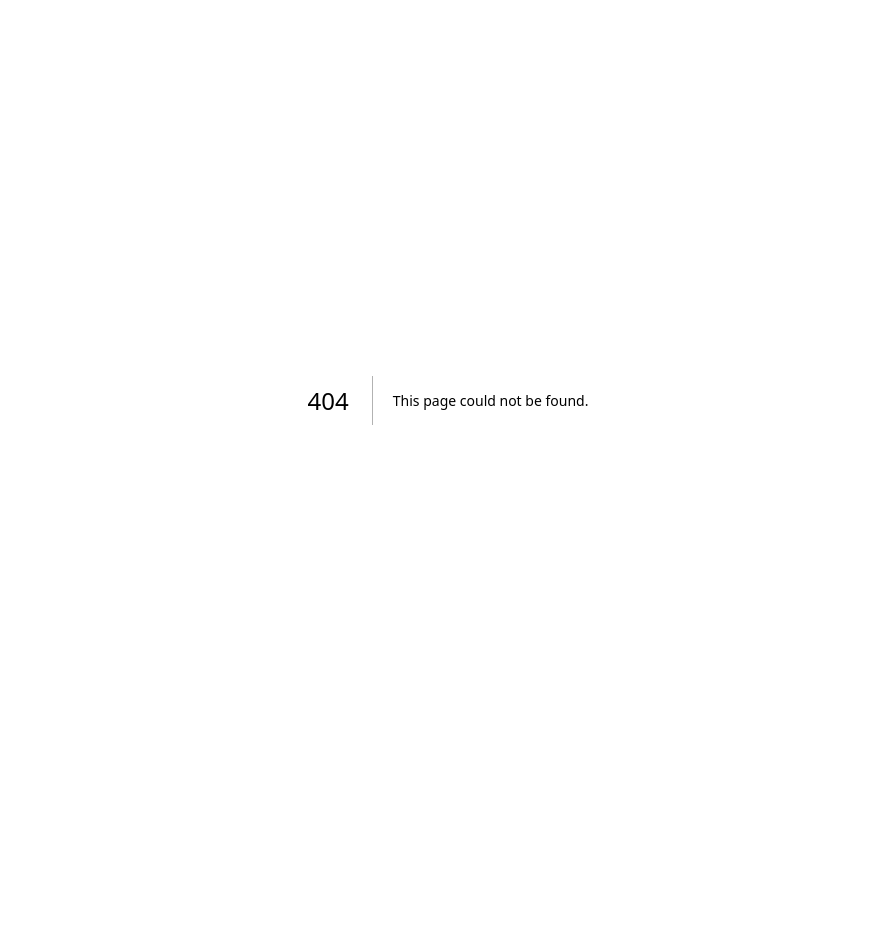
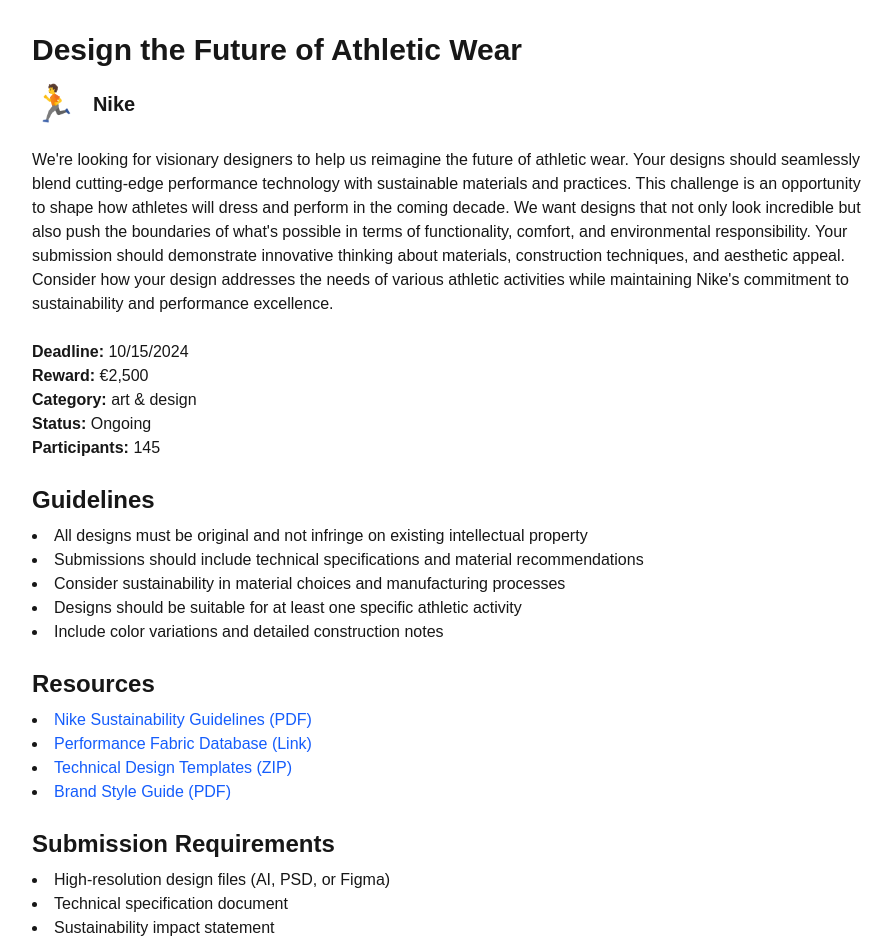
Before and after one commit to knganesh97/skillzcollab-assignment, a Next.js app: page /challenge/1 in a window 1280 px wide. Before the commit this address had no page. Shown: the top 943 px of the page, without its empty margins (192-1084 px from the left). Before the commit the page ends 800 px from the top, so only its background shows below. Built offline with nearby package versions, Linux system fonts and the light colour scheme.

Commit message:
added ChallengeDetailsPage component with mock challenge data and display logic

```diff
--- /dev/null
+++ b/src/app/challenge/[challenge_id]/page.tsx
@@ -0,0 +1,97 @@
+import React from "react";
+
+// Mock challenge data (in a real app, this would come from an API)
+const mockChallengeData: Record<string, any> = {
+  "1": {
+    id: 1,
+    brandName: "Nike",
+    brandLogo: "🏃",
+    title: "Design the Future of Athletic Wear",
+    shortDescription: "Create innovative designs for next-gen sportswear that combines performance with sustainability.",
+    fullDescription: `We're looking for visionary designers to help us reimagine the future of athletic wear. Your designs should seamlessly blend cutting-edge performance technology with sustainable materials and practices.
+
+This challenge is an opportunity to shape how athletes will dress and perform in the coming decade. We want designs that not only look incredible but also push the boundaries of what's possible in terms of functionality, comfort, and environmental responsibility.
+
+Your submission should demonstrate innovative thinking about materials, construction techniques, and aesthetic appeal. Consider how your design addresses the needs of various athletic activities while maintaining Nike's commitment to sustainability and performance excellence.`,
+    deadline: "2024-10-15",
+    reward: "€2,500",
+    category: "art & design",
+    status: "ongoing",
+    participants: 145,
+    guidelines: [
+      "All designs must be original and not infringe on existing intellectual property",
+      "Submissions should include technical specifications and material recommendations",
+      "Consider sustainability in material choices and manufacturing processes",
+      "Designs should be suitable for at least one specific athletic activity",
+      "Include color variations and detailed construction notes"
+    ],
+    resources: [
+      { name: "Nike Sustainability Guidelines", type: "PDF", url: "#" },
+      { name: "Performance Fabric Database", type: "Link", url: "#" },
+      { name: "Technical Design Templates", type: "ZIP", url: "#" },
+      { name: "Brand Style Guide", type: "PDF", url: "#" }
+    ],
+    requirements: [
+      "High-resolution design files (AI, PSD, or Figma)",
+      "Technical specification document",
+      "Sustainability impact statement",
+      "Brief explanation of design choices"
+    ]
+  }
+};
+
+export default function ChallengeDetailsPage({ params }: { params: { challenge_id: string } }) {
+    const challenge = mockChallengeData[params.challenge_id];
+    if (!challenge) {
+        return <div className="p-8">Challenge not found.</div>;
+    }
+
+    return (
+        <div className="p-8 max-w-4xl mx-auto">
+            <h1 className="text-3xl font-bold mb-4">{challenge.title}</h1>
+            <div className="flex items-center mb-6">
+                <span className="text-4xl mr-4">{challenge.brandLogo}</span>
+                <h2 className="text-xl font-semibold">{challenge.brandName}</h2>
+            </div>
+            <p className="mb-6">{challenge.fullDescription}</p>
+            <div className="mb-6">
+                <strong>Deadline:</strong> {new Date(challenge.deadline).toLocaleDateString()}<br />
+                <strong>Reward:</strong> {challenge.reward}<br />
+                <strong>Category:</strong> {challenge.category}<br />
+                <strong>Status:</strong> {challenge.status.charAt(0).toUpperCase() + challenge.status.slice(1)}<br />
+                <strong>Participants:</strong> {challenge.participants}
+            </div>
+            <div className="mb-6">
+                <h3 className="text-2xl font-semibold mb-2">Guidelines</h3>
+                <ul className="list-disc list-inside">
+                    {challenge.guidelines.map((guideline: string, index: number) => (
+                        <li key={index}>{guideline}</li>
+                    ))}
+                </ul>
+            </div>
+            <div className="mb-6">
+                <h3 className="text-2xl font-semibold mb-2">Resources</h3>
+                <ul className="list-disc list-inside">
+                    {challenge.resources.map((resource: any, index: number) => (
+                        <li key={index}>
+                            <a href={resource.url} className="text-blue-600 hover:underline" target="_blank" rel="noopener noreferrer">
+                                {resource.name} ({resource.type})
+                            </a>
+                        </li>
+                    ))}
+                </ul>
+            </div>
+            <div className="mb-6">
+                <h3 className="text-2xl font-semibold mb-2">Submission Requirements</h3>
+                <ul className="list-disc list-inside">
+                    {challenge.requirements.map((requirement: string, index: number) => (
+                        <li key={index}>{requirement}</li>
+                    ))}
+                </ul>
+            </div>
+            <button className="bg-blue-600 text-white px-6 py-2 rounded hover:bg-blue-700 transition">
+                Submit Your Entry
+            </button>
+        </div>
+    );
+}
```
